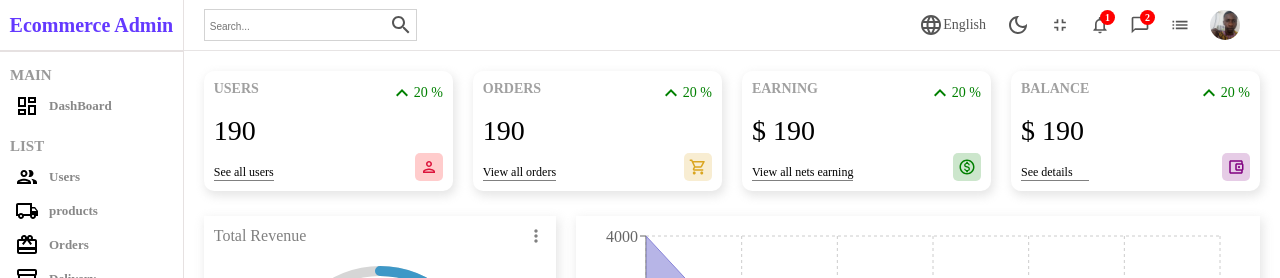
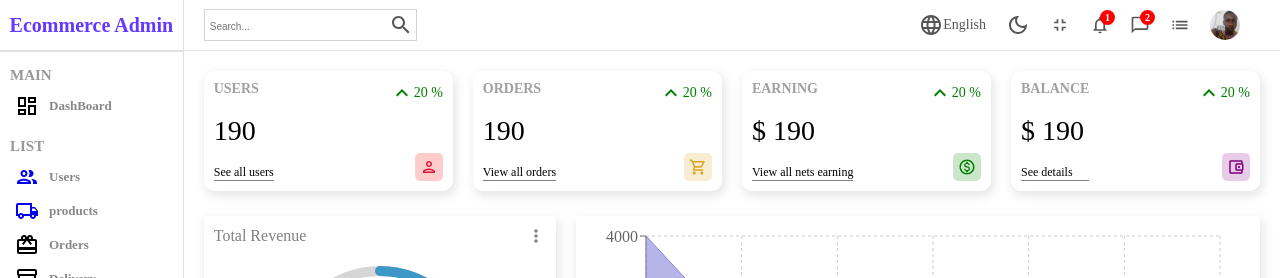
Before and after one commit to JOSH2019GABRIEL/React_Tutorial, a React (Create React App) app: page / in a window 1280 px wide. Shown: the top 278 px of the page. Built offline with nearby package versions, Linux system fonts and the light colour scheme.

Commit message:
Links
Linked React

```diff
--- a/src/components/sidebar/Sidebar.jsx
+++ b/src/components/sidebar/Sidebar.jsx
@@ -13,13 +13,15 @@ import DisplaySettingsOutlinedIcon from '@mui/icons-material/DisplaySettingsOutl
 import PsychologyOutlinedIcon from '@mui/icons-material/PsychologyOutlined';
 import ManageAccountsOutlinedIcon from '@mui/icons-material/ManageAccountsOutlined';
 import ExitToAppOutlinedIcon from '@mui/icons-material/ExitToAppOutlined';
-
+import  { Link } from "react-router-dom";
 
 const Sidebar = () => {
   return (
     <div className='sidebar'>
+      <Link to="/"  style={{textDecoration: "none"}}>
         <div className="top"><span className='logo'>Ecommerce Admin</span>
           </div>
+          </Link>
           <hr/>
         <div className="center">
           <ul>
@@ -29,12 +31,14 @@ const Sidebar = () => {
             <DashboardOutlinedIcon className="icon"/>
               <span>DashBoard</span></li>
             <p className="title">LIST</p>
+            <Link to="/users"  style={{textDecoration: "none"}}>
             <li>
               <PeopleOutlinedIcon className="icon"/>
-              <span>Users </span></li>
+              <span>Users </span></li> </Link>
+            <Link to="/products" style={{textDecoration: "none"}}>
             <li>
             <LocalShippingOutlinedIcon className="icon"/>
-              <span>products</span></li>
+              <span>products</span></li> </Link>
             <li>
             <CardGiftcardOutlinedIcon className="icon"/>
               <span>Orders</span></li>
```
